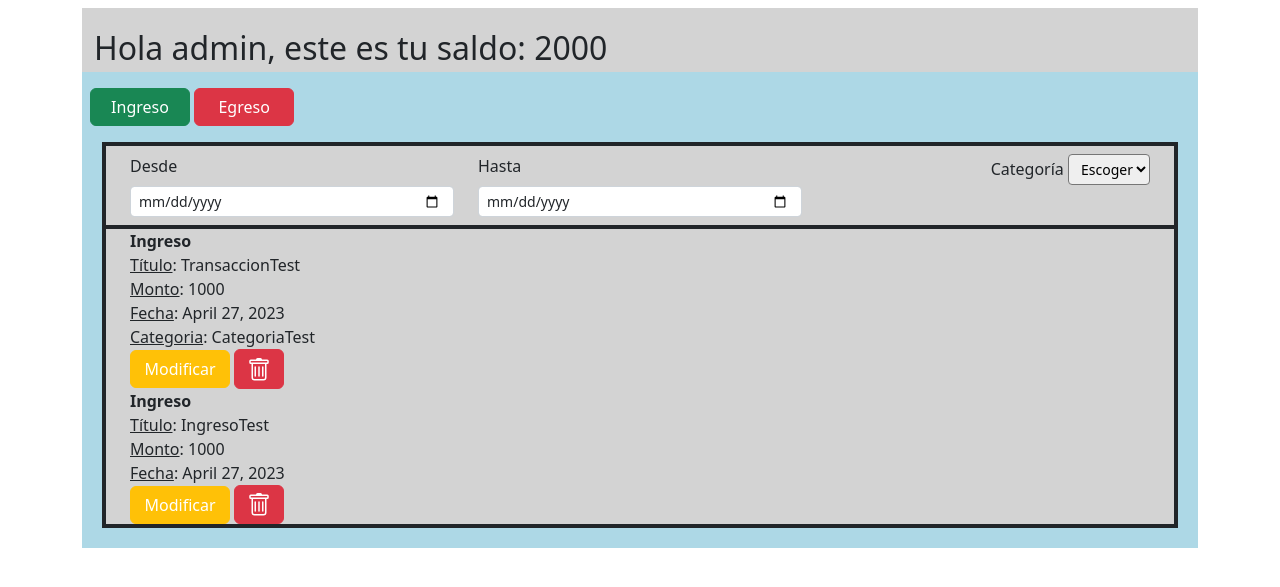
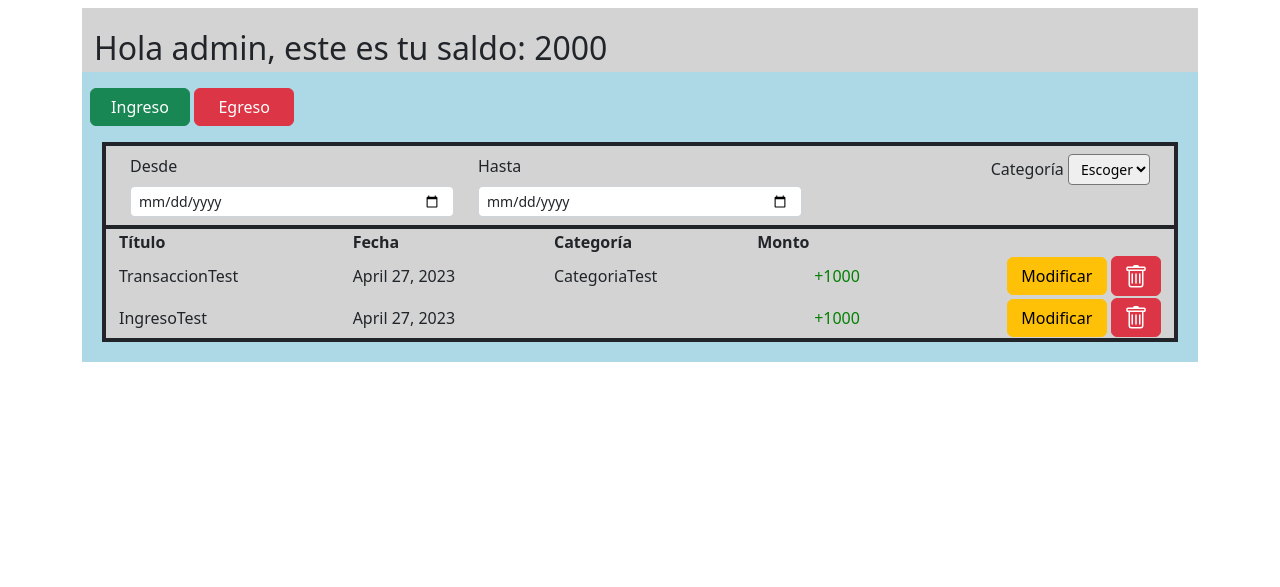
Before and after one commit to DCC-CC4401/2023-1-Grupo-27, a Django app: page /mainApp/ in a window 1280 px wide. Shown: the part 62-649 px from the top of the page. Run offline with Django 4.2, Linux system fonts and the light colour scheme; a user stored in the database is signed in; data comes from the database, SQL or seed files in the repository; both versions use the stored data as it was after the commit.

Commit message:
Stye: style how transactions are displayed

```diff
--- a/FinanceManager/mainApp/templates/index.html
+++ b/FinanceManager/mainApp/templates/index.html
@@ -103,19 +103,32 @@
                         </div>
                     </div>
                     <div class="row border border-dark border-2" style="background-color: lightgray; margin: auto;">
+                        <table>
+                            <thead>
+                              <tr>
+                                <th>Título</th>
+                                <th>Fecha</th>
+                                <th>Categoría</th>
+                                <th>Monto</th>
+                              </tr>
+                            </thead>
+                            <tbody>
                               {% for transaccion in transacciones %}
-                            <span class="transaccion_tipo"><b>{{ transaccion.tipo}}</b></span>
-                            <span class="transacciones_nombre"><u>Título</u>: {{ transaccion.nombre }}</span>
-                            <span class="transaccion_monto"><u>Monto</u>: {{ transaccion.monto }}</span>
-                            <span class="transaccion_fecha"><u>Fecha</u>: {{ transaccion.fecha }}</span>
-                            {% if transaccion.categoria != '' %}
-                                <span class="transaccion_categoria"><u>Categoria</u>: {{ transaccion.categoria }}</span>
+                                <tr>
+                                  <td>{{ transaccion.nombre }}</td>
+                                  <td>{{ transaccion.fecha }}</td>
+                                  <td>{% if transaccion.categoria != '' %}{{ transaccion.categoria }}{% endif %}</td>
+                                  {% if transaccion.tipo == 'Ingreso' %}
+                                  <td class="text-end" style="color:green">+{{ transaccion.monto }}</td>
                                   {% endif %}
-                            <div>
+                                  {% if transaccion.tipo == 'Egreso' %}
+                                  <td class="text-end" style="color:red">-{{ transaccion.monto }}</td>
+                                  {% endif %}
+                                  <td class = "text-end">
                                     <button type="button" class="btn btn-warning btn-block customButtonWidth modificar-btn"
                                       data-bs-toggle="modal" data-bs-target="#modificar" id="modificar-btn-{{ transaccion.id }}"
                                       data-transaccion-id="{{ transaccion.id }}">
-                                    <span style="color: rgb(255, 255, 255);">Modificar</span>
+                                      Modificar
                                     </button>
                                     <button type="button" class="btn btn-danger eliminar-btn"
                                       data-bs-toggle="modal" data-bs-target="#eliminar" id="eliminar-btn-{{ transaccion.id }}"
@@ -125,8 +138,12 @@
                                         <path d="M14.5 3a1 1 0 0 1-1 1H13v9a2 2 0 0 1-2 2H5a2 2 0 0 1-2-2V4h-.5a1 1 0 0 1-1-1V2a1 1 0 0 1 1-1H6a1 1 0 0 1 1-1h2a1 1 0 0 1 1 1h3.5a1 1 0 0 1 1 1v1ZM4.118 4 4 4.059V13a1 1 0 0 0 1 1h6a1 1 0 0 0 1-1V4.059L11.882 4H4.118ZM2.5 3h11V2h-11v1Z"/>
                                       </svg>
                                     </button>
-                            </div>
+                                  </td>
+                                </tr>
                               {% endfor %}
+                            </tbody>
+                          </table>
+
                         <script>
                             // Seleccionar todos los botones con clase "modificar-btn"
                             const modificarBtns = document.querySelectorAll('.modificar-btn');
```
Also changed, not shown: FinanceManager/db.sqlite3. Lines whose indentation alone changed are shown as unchanged.
